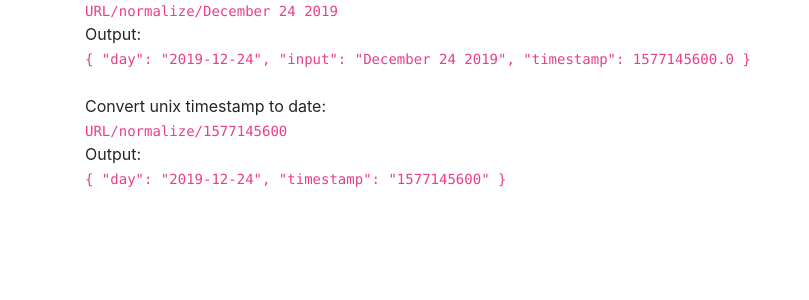
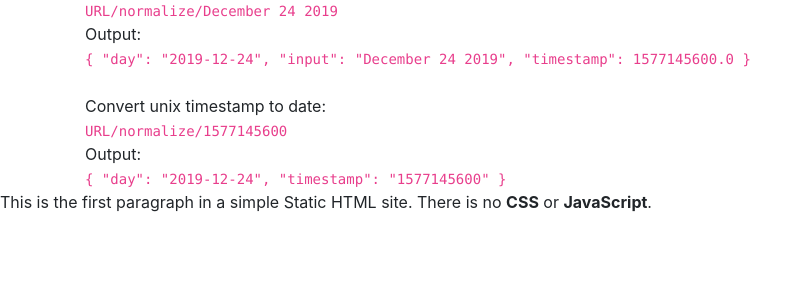
Before and after one commit to stefanfriese/timemachine, a Flask app: page /showhelp in a window 1280 px wide. Shown: the part 298-598 px from the top of the page, without its empty margins (0-809 px from the left). Run offline with Flask 2, Linux system fonts and the light colour scheme; some libraries are stand-ins or nearby versions.

Commit message:
showing failed lint

```diff
--- a/templates/index.html
+++ b/templates/index.html
@@ -51,5 +51,6 @@
             </code>
             <br>
         </div>
+        <p>This is the first paragraph in a simple Static HTML site. There is no <strong>CSS</strong> or <strong>JavaScript</strong>.</p>
     </body>
 </html>
```
